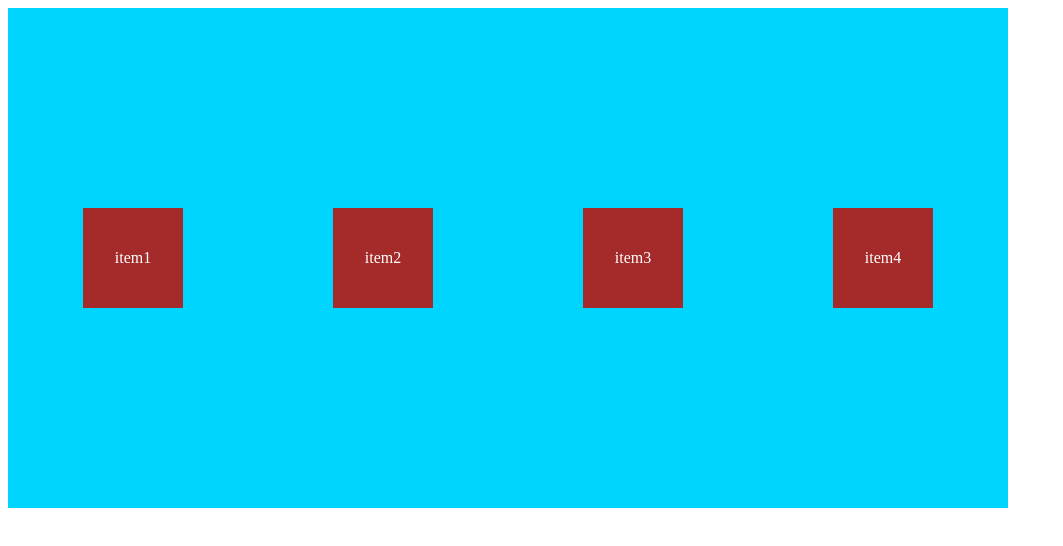
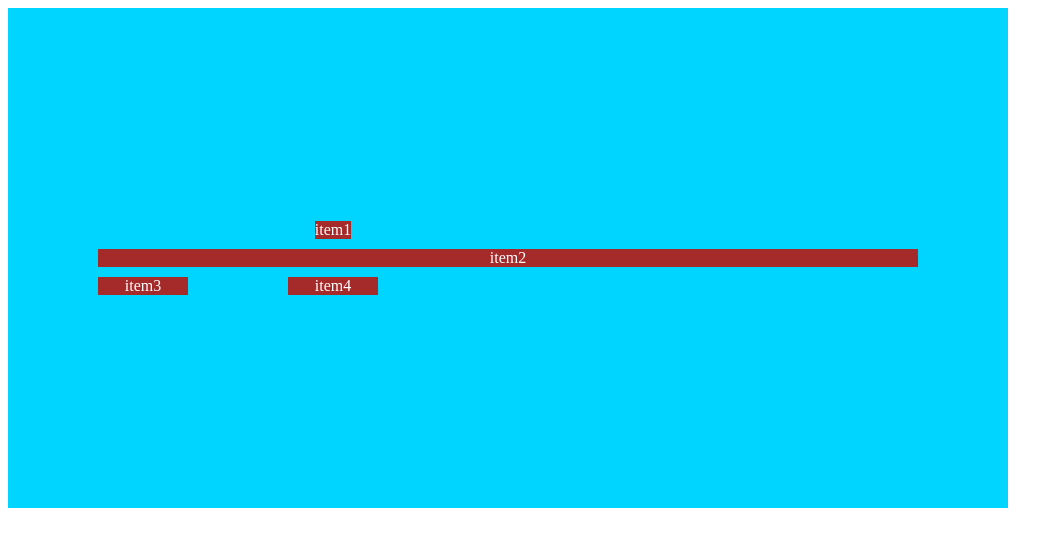
Before and after one commit to Abhishek962127/CSS-CSE11, a plain HTML site: page grid.html in a window 1280 px wide. Shown: the whole page, without its empty margins (0-1063 px from the left). Drawn offline with Linux system fonts and the light colour scheme.

Commit message:
grid topic

```diff
--- a/grid.css
+++ b/grid.css
@@ -4,22 +4,23 @@
     width:1000px ;
     border: blue ;
     background-color: rgb(0, 213, 255);
-    /* grid-template-columns: 1fr 1fr 1fr 1fr; */
-    grid-template-columns: repeat(4,1fr);
+    grid-template-columns: repeat(4,60px);
+    grid-template-columns: repeat(4,90px);
     grid-template-rows: auto;
-    /* grid-template-areas: "header header header header" "main main . sidebar" "footer footer footer"; */
+    /* grid-template-areas: "header header header header" "main main . sidebar" "footer footer footer footer"; */
     row-gap: 10px;
-    row-gap:10px ;
-    /* justify-items: center;
-    align-items: center; */
-    /* place-items: center; */
-    justify-content: end;
-    align-content: space-evenly;
-    place-items: center;
+    column-gap: 100px;
+
+    /* justify-items: center; */
+     justify-content: center;
+    align-content: center;
+    /* place-items: center;  */
+    grid-auto-columns: 60px;
+    grid-auto-flow: row;
 }
 .item{
-    height: 100px;
-    width: 100px;
+    /* height: 100px;
+    width: 100px; */
     background-color: brown;
     text-align: center;
     align-content: center;
@@ -27,14 +28,25 @@
 
 }
 /* .item1{
-    grid-area: header;
+    grid-area: header ;
 }
 .item2{
-  grid-area:main;
+ grid-area: main ;
+
 }
 .item3{
-    grid-area:sidebar ;
+    grid-area: sidebar ;
 }
 .item4{
-    grid-area:footer ;
+    grid-area: footer ;
 } */
+ .item1{
+    grid-column-start: 2;
+    grid-column-end: 3;
+    justify-self: center;
+    align-self: baseline;
+ }
+ .item2{
+    grid-column-start: 1;
+    grid-column-end: span col4-start;
+ }
```
